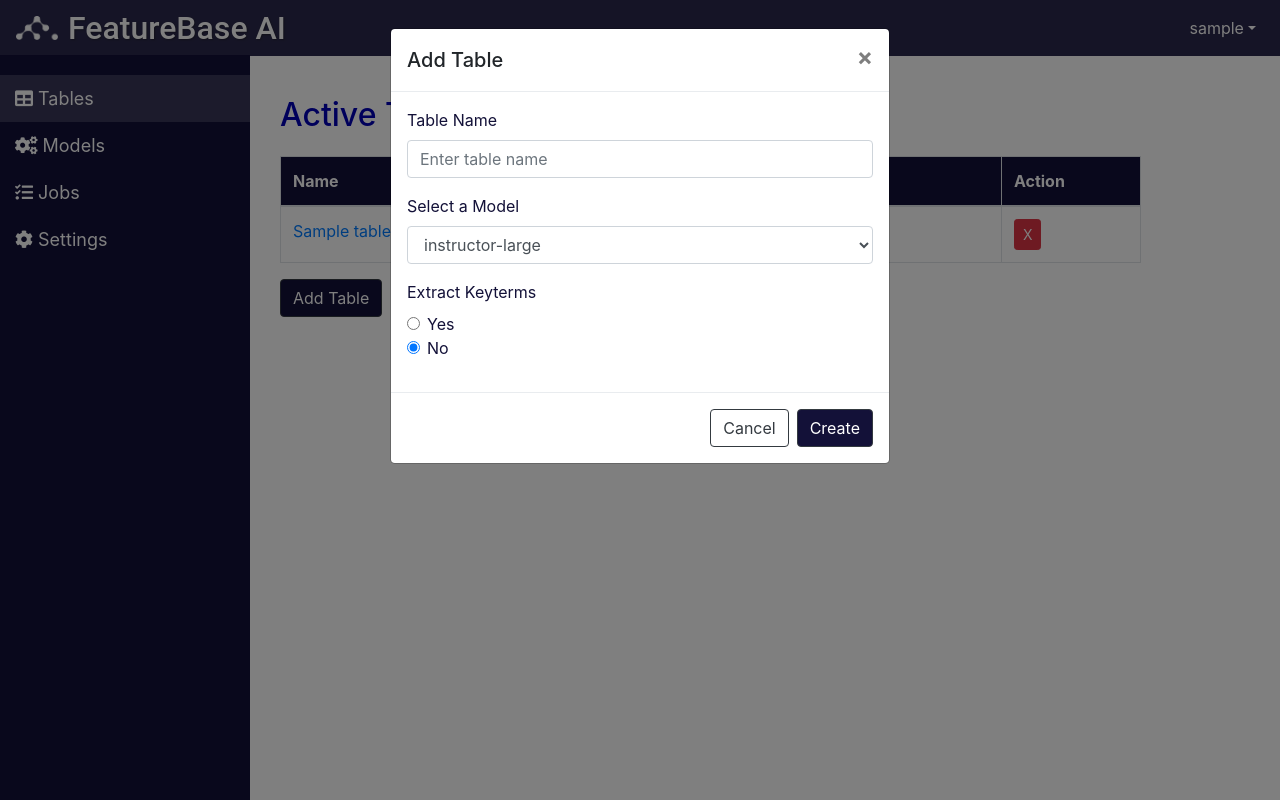
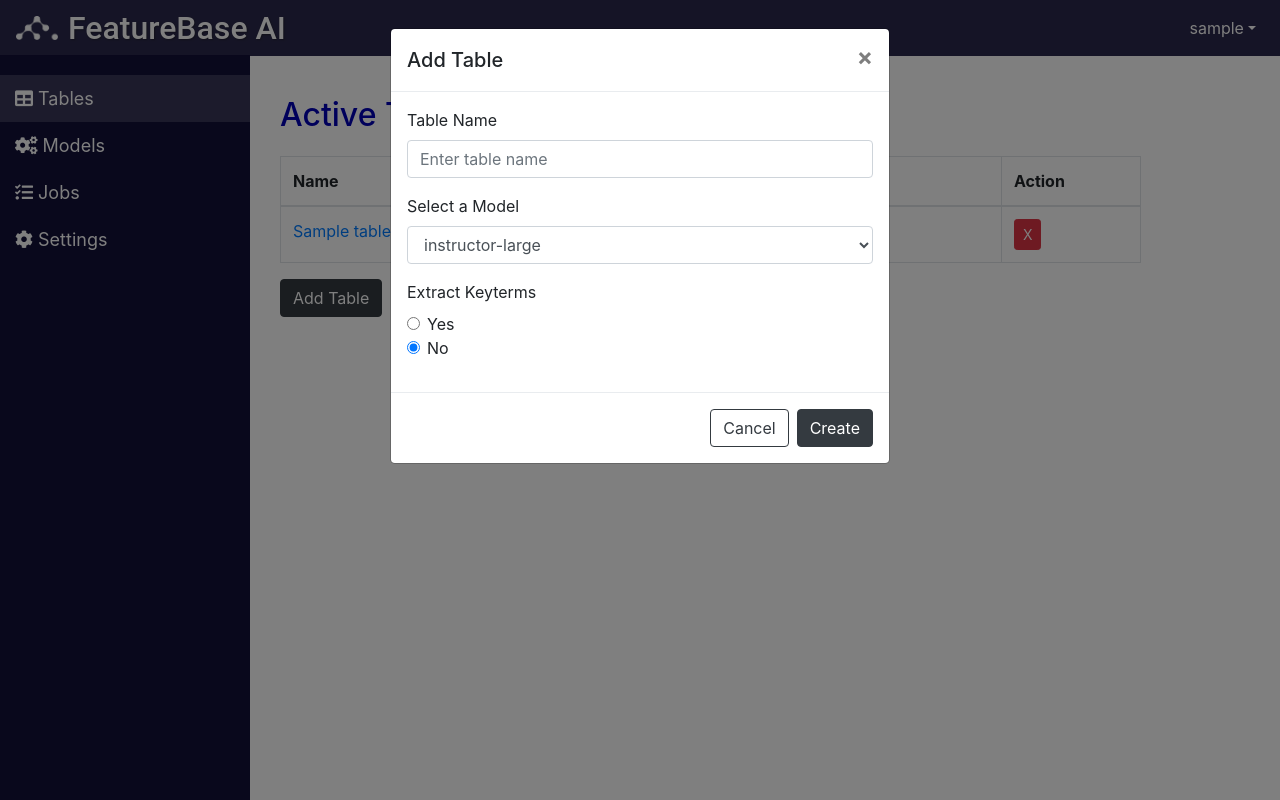
Before and after one commit to FeatureBaseDB/SlothAI, a Flask app: template templates/pages/tables.html in a window 1280 px wide, after a click on "Add Table". Run offline with Flask 3, Linux system fonts and the light colour scheme; the template is opened without the code that fills it: most values are stand-ins (such as "Sample title", 1, 10 or a date in 2020); some libraries are stand-ins or nearby versions.

Commit message:
fix model name

```diff
--- a/templates/pages/tables.html
+++ b/templates/pages/tables.html
@@ -65,45 +65,6 @@
 
         .content {
             width: 70%;
-        }
-
-        table {
-            width: 100%;
-            border-collapse: collapse;
-        }
-
-        /* Style for table headers */
-        th {
-            background-color: #131138;
-            color: #fff;
-        }
-
-        /* Style for table rows */
-        tr:nth-child(even) {
-            background-color: #f2f2f2;
-        }
-
-        /* Style for "Add Table" button */
-        .btn-dark {
-            background-color: #131138;
-            color: #fff;
-        }
-
-        /* Style for "Delete" button */
-        .delete-button {
-            background-color: #dc3545;
-            color: #fff;
-        }
-
-        /* Style for the "Create" button inside the modal */
-        .modal .btn-dark {
-            background-color: #131138;
-            color: #fff;
-        }
-
-        /* Style for the form fields inside the modal */
-        .modal .form-group label {
-            color: #131138;
         }
 
     </style>
@@ -242,7 +203,7 @@ https://ai.featurebase.com/ingest/&lt;endpoint_id&gt;?token=&lt;token&gt;</div>
                             <select class="form-control" id="modelSelect">
                                 <optgroup label="Embeddings">
                                     <option>instructor-large</option>
-                                    <option>instructior-xl</option>
+                                    <option>instructor-xl</option>
                                     <option>openai-ada-002</option>
                                 </optgroup>
                                 <!-- Add more optgroups or options as needed -->
```
